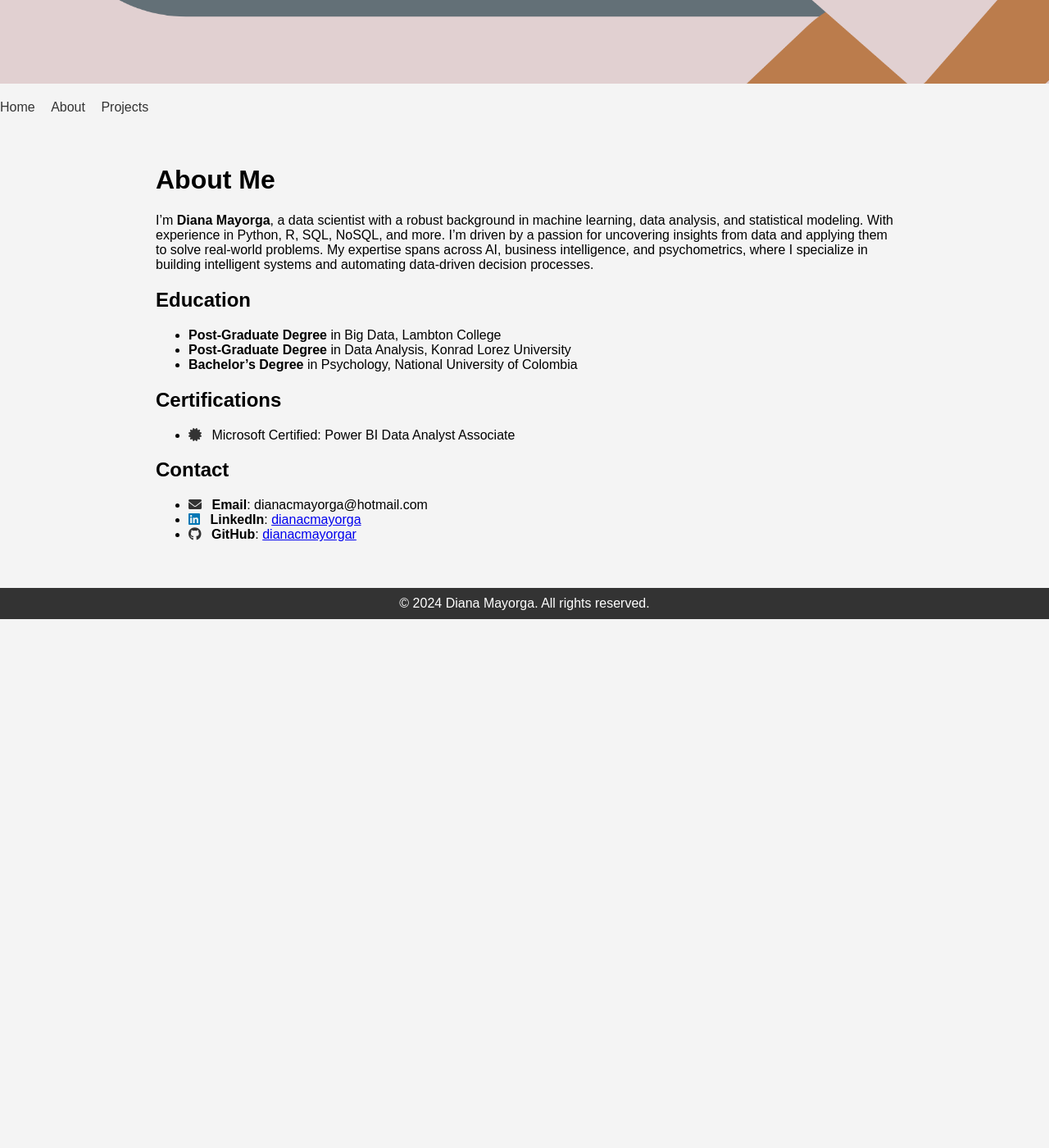
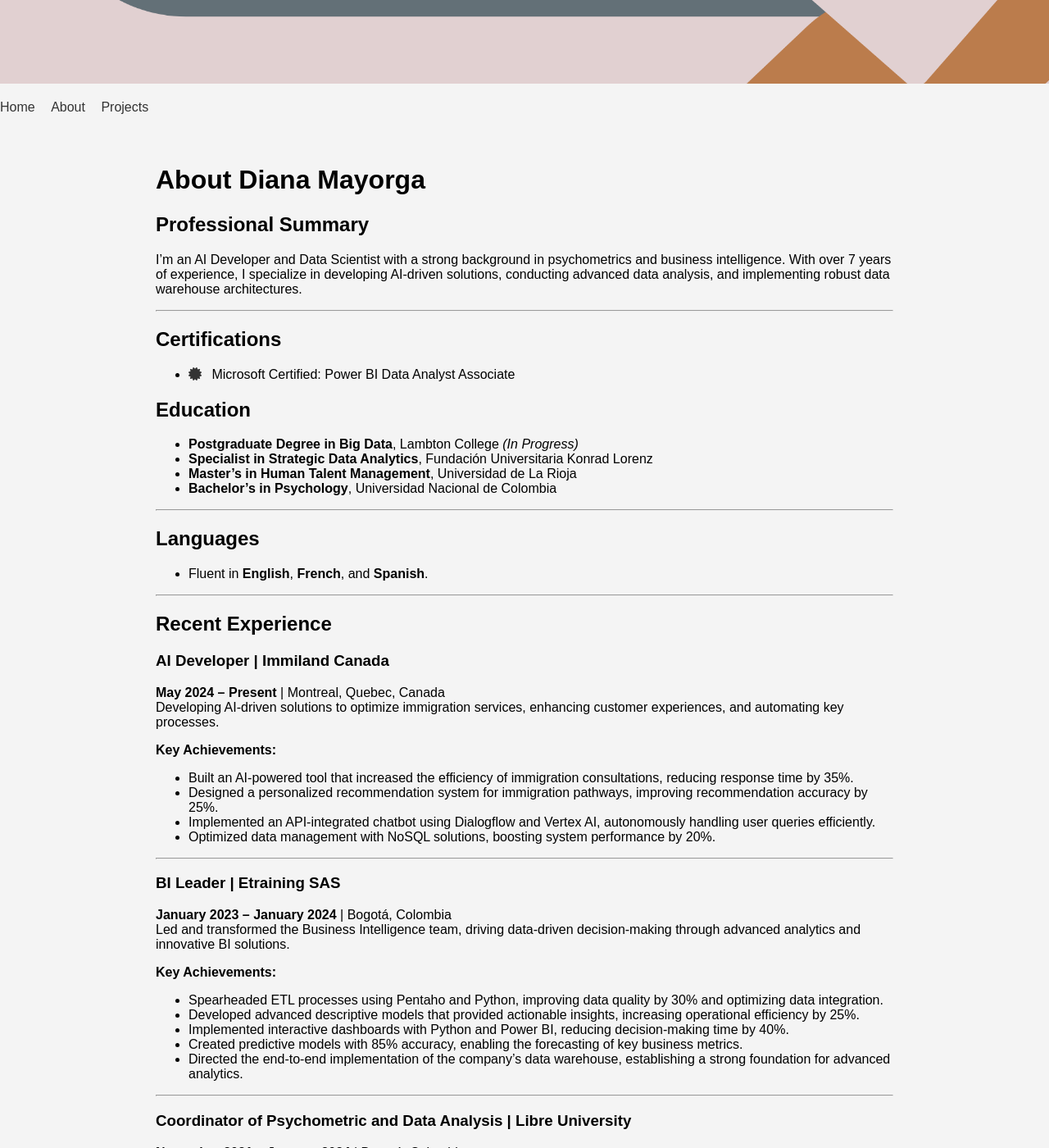
Before and after one commit to dianacmayorgar/Portfolio, a Jekyll site: the page built from about.md, in a window 1280 px wide and 1400 px high, scrolled down 282 px. Shown: the whole window at 82% size. Built offline with Jekyll 4.4.1, drawn with Linux system fonts in a browser that asks for light colours; before the commit the page ends 1037 px from its top, so only the background shows below that; some of the changed text lies outside the part shown.

Commit message:
Update about.md

```diff
--- a/about.md
+++ b/about.md
@@ -3,19 +3,86 @@ layout: default
 title: About
 ---
 
-# About Me
+# About Diana Mayorga
 
-I'm **Diana Mayorga**, a data scientist with a robust background in machine learning, data analysis, and statistical modeling. With experience in Python, R, SQL, NoSQL, and more. I’m driven by a passion for uncovering insights from data and applying them to solve real-world problems. My expertise spans across AI, business intelligence, and psychometrics, where I specialize in building intelligent systems and automating data-driven decision processes.
+## Professional Summary
+I'm an AI Developer and Data Scientist with a strong background in psychometrics and business intelligence. With over 7 years of experience, I specialize in developing AI-driven solutions, conducting advanced data analysis, and implementing robust data warehouse architectures.
 
-## Education
-- **Post-Graduate Degree** in Big Data, Lambton College
-- **Post-Graduate Degree** in Data Analysis, Konrad Lorez University
-- **Bachelor’s Degree** in Psychology, National University of Colombia
+---
 
 ## Certifications
 - <i class="fas fa-certificate"></i> Microsoft Certified: Power BI Data Analyst Associate
 
-## Contact
-- <i class="fas fa-envelope"></i> **Email**: dianacmayorga@hotmail.com
-- <i class="fab fa-linkedin"></i> **LinkedIn**: [dianacmayorga](https://linkedin.com/in/dianacmayorga)
-- <i class="fab fa-github"></i> **GitHub**: [dianacmayorgar](https://github.com/dianacmayorgar)
+## Education
+- **Postgraduate Degree in Big Data**, Lambton College *(In Progress)*
+- **Specialist in Strategic Data Analytics**, Fundación Universitaria Konrad Lorenz
+- **Master's in Human Talent Management**, Universidad de La Rioja
+- **Bachelor's in Psychology**, Universidad Nacional de Colombia
+
+---
+
+## Languages
+- Fluent in **English**, **French**, and **Spanish**.
+
+---
+
+## Recent Experience
+
+### AI Developer | Immiland Canada
+**May 2024 – Present** | Montreal, Quebec, Canada
+Developing AI-driven solutions to optimize immigration services, enhancing customer experiences, and automating key processes.
+
+**Key Achievements:**
+- Built an AI-powered tool that increased the efficiency of immigration consultations, reducing response time by 35%.
+- Designed a personalized recommendation system for immigration pathways, improving recommendation accuracy by 25%.
+- Implemented an API-integrated chatbot using Dialogflow and Vertex AI, autonomously handling user queries efficiently.
+- Optimized data management with NoSQL solutions, boosting system performance by 20%.
+
+---
+
+### BI Leader | Etraining SAS
+**January 2023 – January 2024** | Bogotá, Colombia
+Led and transformed the Business Intelligence team, driving data-driven decision-making through advanced analytics and innovative BI solutions.
+
+**Key Achievements:**
+- Spearheaded ETL processes using Pentaho and Python, improving data quality by 30% and optimizing data integration.
+- Developed advanced descriptive models that provided actionable insights, increasing operational efficiency by 25%.
+- Implemented interactive dashboards with Python and Power BI, reducing decision-making time by 40%.
+- Created predictive models with 85% accuracy, enabling the forecasting of key business metrics.
+- Directed the end-to-end implementation of the company’s data warehouse, establishing a strong foundation for advanced analytics.
+
+---
+
+### Coordinator of Psychometric and Data Analysis | Libre University
+**November 2021 – January 2024** | Bogotá, Colombia
+Led data-driven psychometric analysis and advanced qualification processes, managing a technical team of psychometricians and data analysts.
+
+**Key Achievements:**
+- Applied advanced data analysis techniques to psychometric processes, enhancing assessment accuracy by 25%.
+- Developed robust data pipelines for analysis and qualification, increasing efficiency by 40%.
+- Implemented machine learning algorithms for pattern recognition in test responses, boosting predictive validity by 25%.
+- Designed and implemented a comprehensive data architecture for managing large-scale psychometric databases, enabling real-time analysis and reporting.
+
+---
+
+## Technologies and Tools
+
+<div class="technologies">
+    <span class="tech-badge">Python</span>
+    <span class="tech-badge">R</span>
+    <span class="tech-badge">SQL</span>
+    <span class="tech-badge">NoSQL</span>
+    <span class="tech-badge">AWS</span>
+    <span class="tech-badge">Google Cloud</span>
+    <span class="tech-badge">Microsoft Azure</span>
+    <span class="tech-badge">Vertex AI</span>
+    <span class="tech-badge">Power BI</span>
+    <span class="tech-badge">Tableau</span>
+    <span class="tech-badge">Flask</span>
+    <span class="tech-badge">Streamlit</span>
+    <span class="tech-badge">Hadoop</span>
+    <span class="tech-badge">Apache Spark</span>
+    <span class="tech-badge">Dialogflow CX</span>
+    <span class="tech-badge">Docker</span>
+    <span class="tech-badge">Web Scraping</span>
+</div>
```
